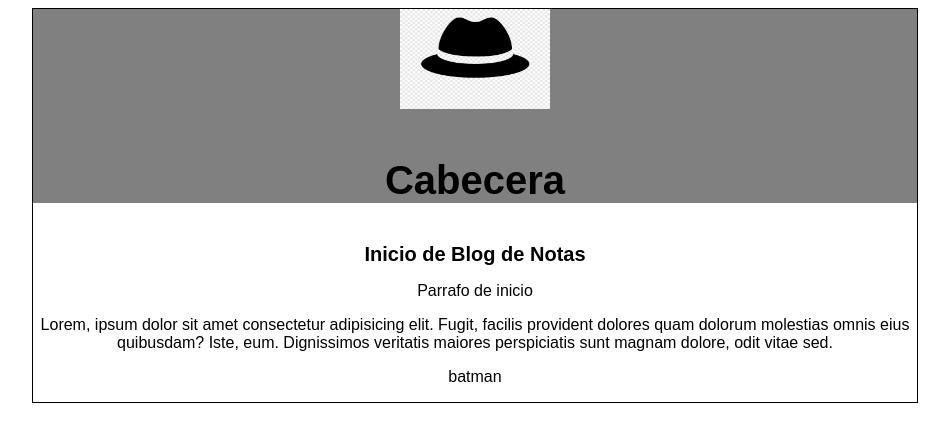
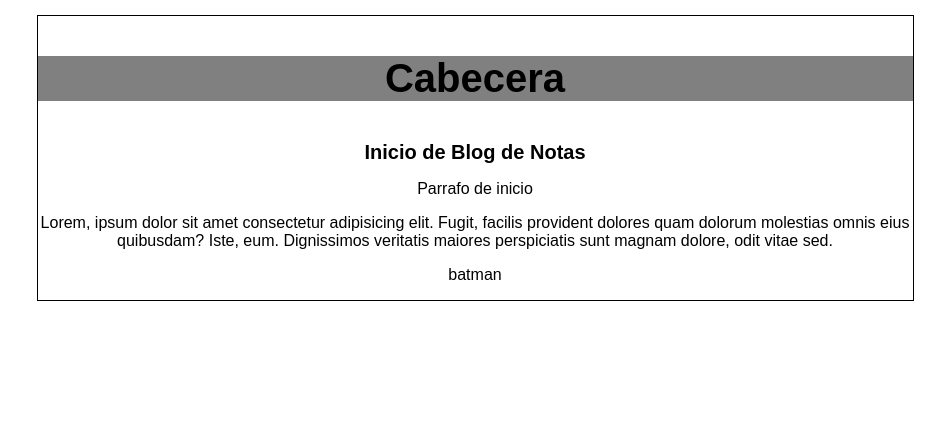
Before and after one commit to EverSorto/cursos, a plain HTML site: page views/index.html in a window 1280 px wide. Shown: the whole page, without its empty margins (165-1114 px from the left). Drawn offline with Linux system fonts and the light colour scheme.

Commit message:
Revert "Se agrego el logo"
This reverts commit 4d58db8e92bba8e504c069650a64fa6361f02818.

```diff
--- a/css/styles.css
+++ b/css/styles.css
@@ -1,14 +1,11 @@
 body{
     font-family: "Arial";
-
+    font-size: 16px;
+    margin: 15px;
     padding: 0px;
     border: 0;
 }
-#container img{
-    width: 150px;
-    height:100px;
 
-}
 #cabecera{
     margin: 0;
     padding:0;
--- a/views/index.html
+++ b/views/index.html
@@ -5,17 +5,13 @@
     <meta charset="UTF-8">
     <meta name="viewport" content="width=device-width, initial-scale=1.0">
     <link rel="stylesheet" href="../css/styles.css" type="text/css" />
-
-        <href></href>
     <title>Programacion</title>
 </head>
 
 <body>
     <div id="container">
         <div id="cabecera">
-            <img src="../img/sombrero.png">
             <p>Cabecera</p>
-
         </div>
         <div id="post">
             <h1>Inicio de Blog de Notas</h1>
```
Also changed, not shown: apuntesGitCopy.txt, img/sombrero.png (deleted).
